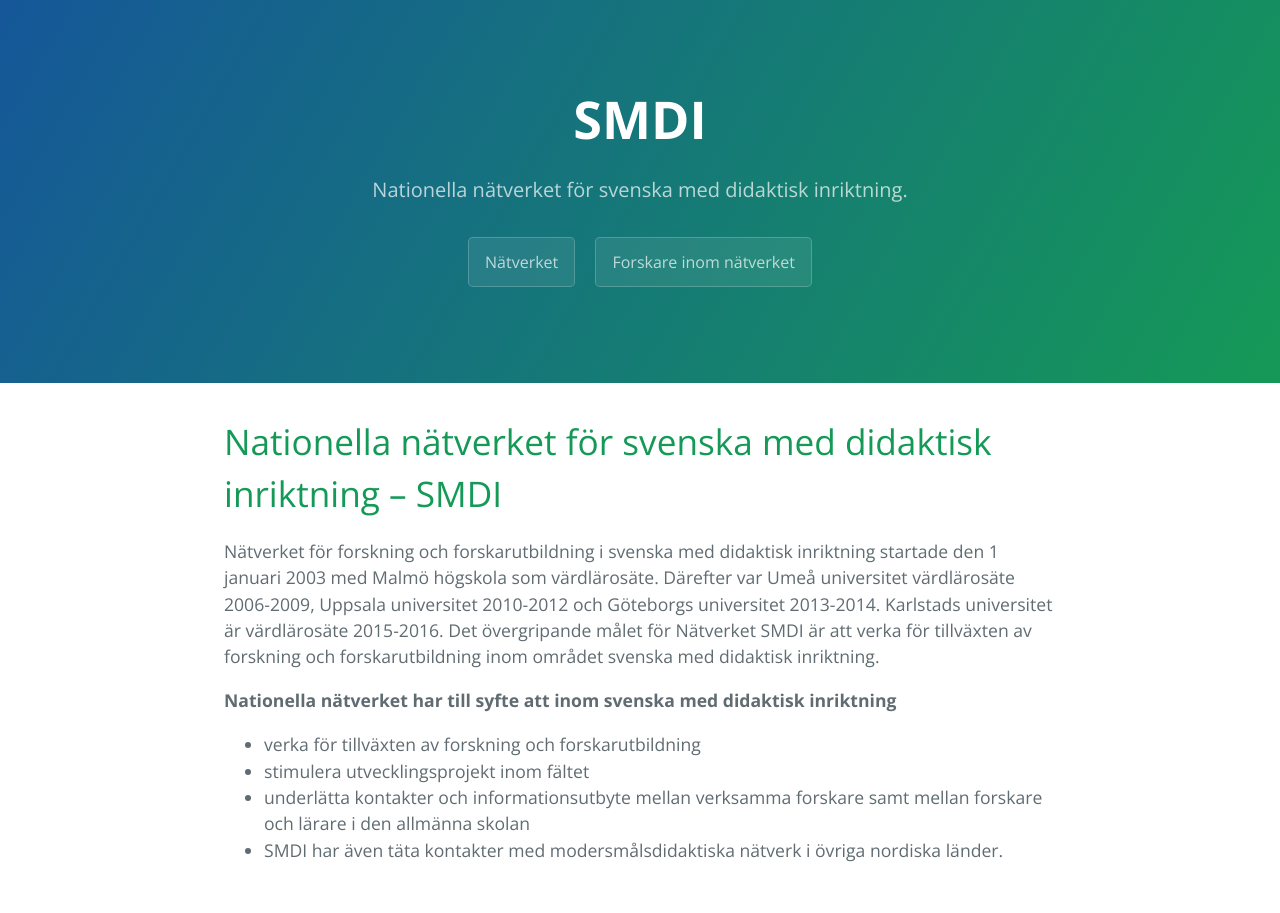
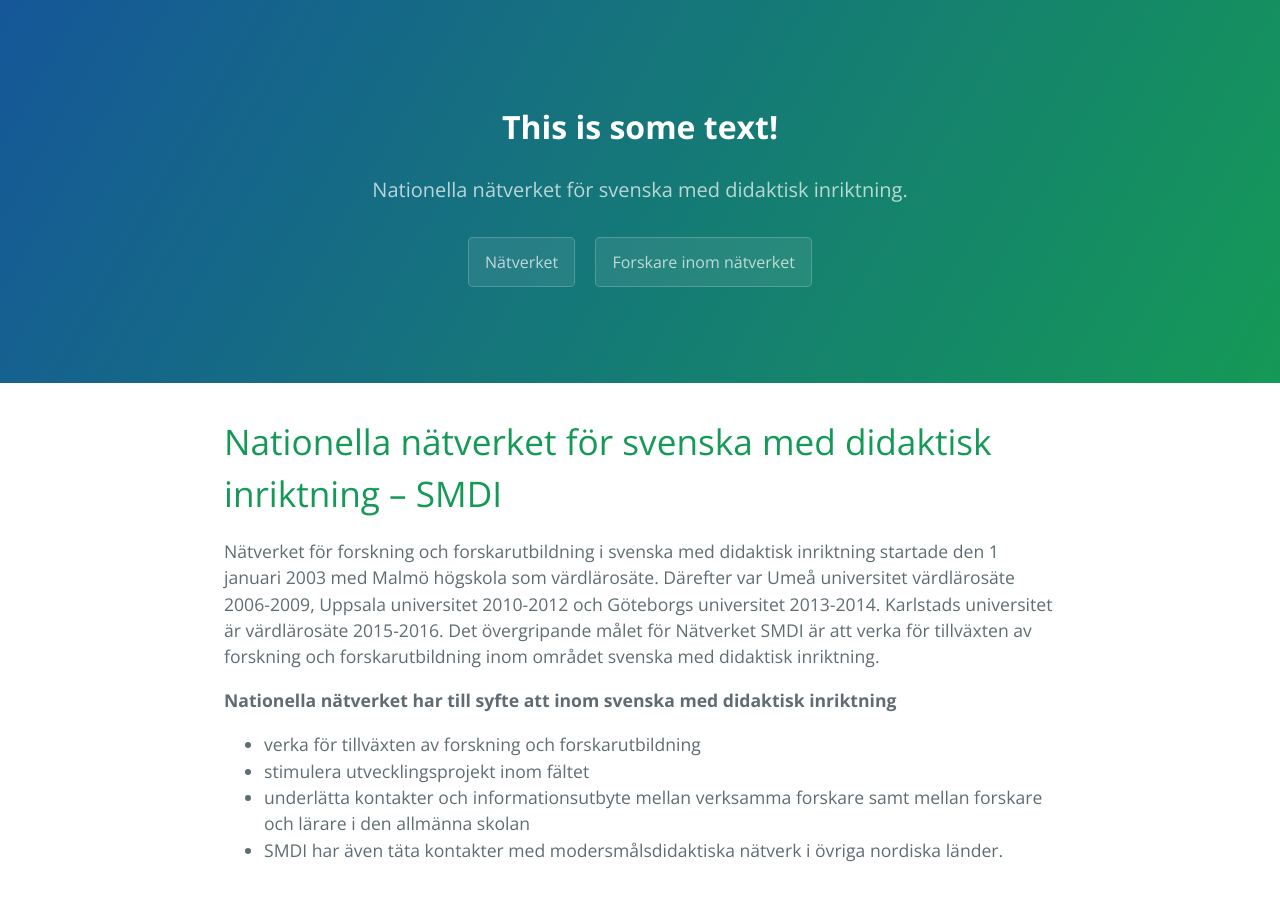
Before and after one commit to smdihemsida/smdihemsida.github.io, a Jekyll site: the page built from index.md, in a window 1280 px wide. Built offline with Jekyll 4.4.1, drawn with Linux system fonts in a browser that asks for light colours; our own code applies the rules of GitHub Pages for plain Markdown files.

Commit message:
Försök till logga

```diff
--- a/_layouts/default.html
+++ b/_layouts/default.html
@@ -10,7 +10,7 @@
   </head>
   <body>
     <section class="page-header">
-      <h1 class="project-name">SMDI</h1>
+      <h1 class="project-name"> <font size="6">This is some text!</font> </h1>
       <h2 class="project-tagline">Nationella nätverket för svenska med didaktisk inriktning.</h2>
         <a href="https://albinmartinsson.github.io/nätverket" class="btn">Nätverket</a>
         <a href="https://albinmartinsson.github.io/forskare" class="btn">Forskare inom nätverket</a>
```
